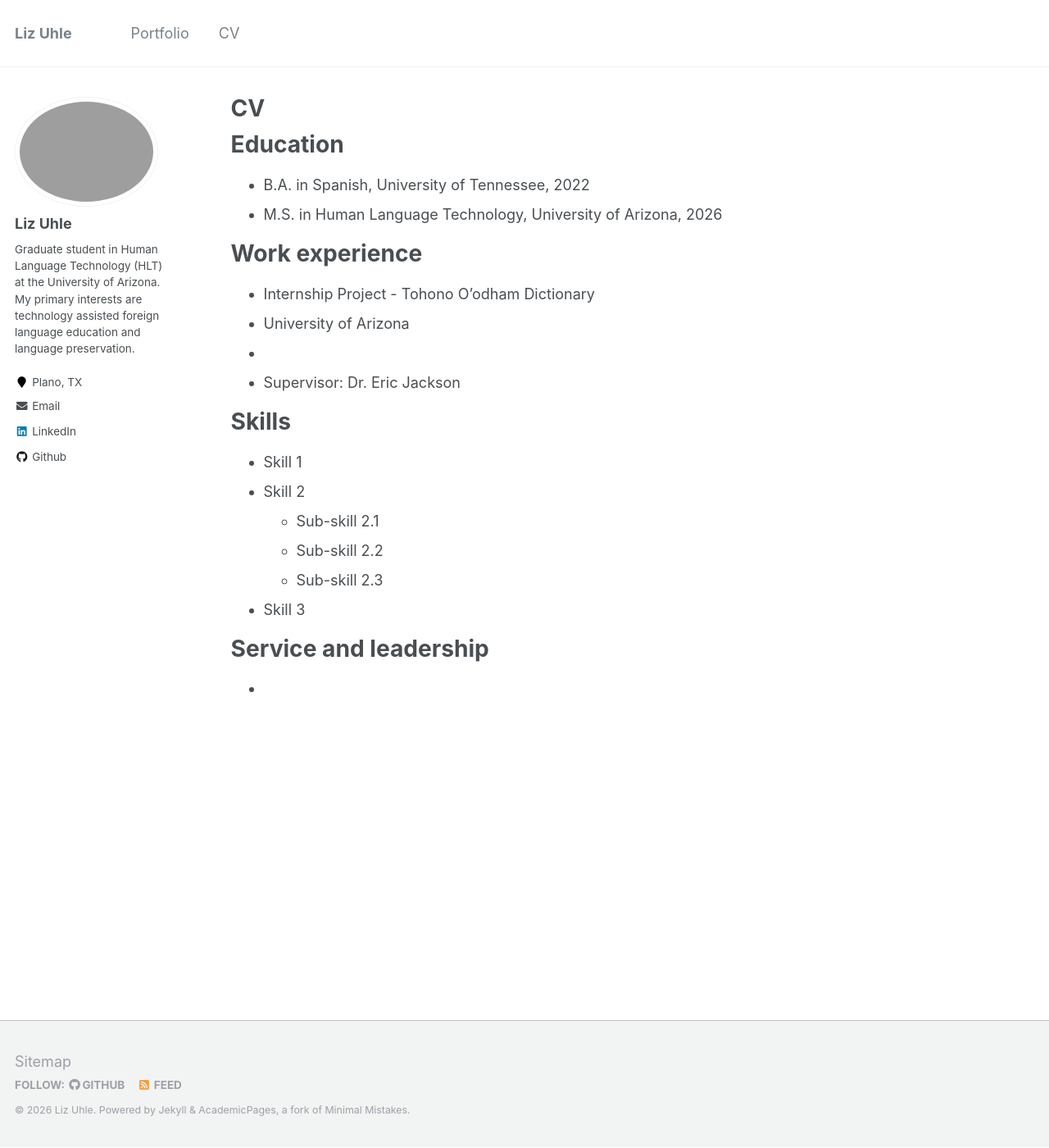
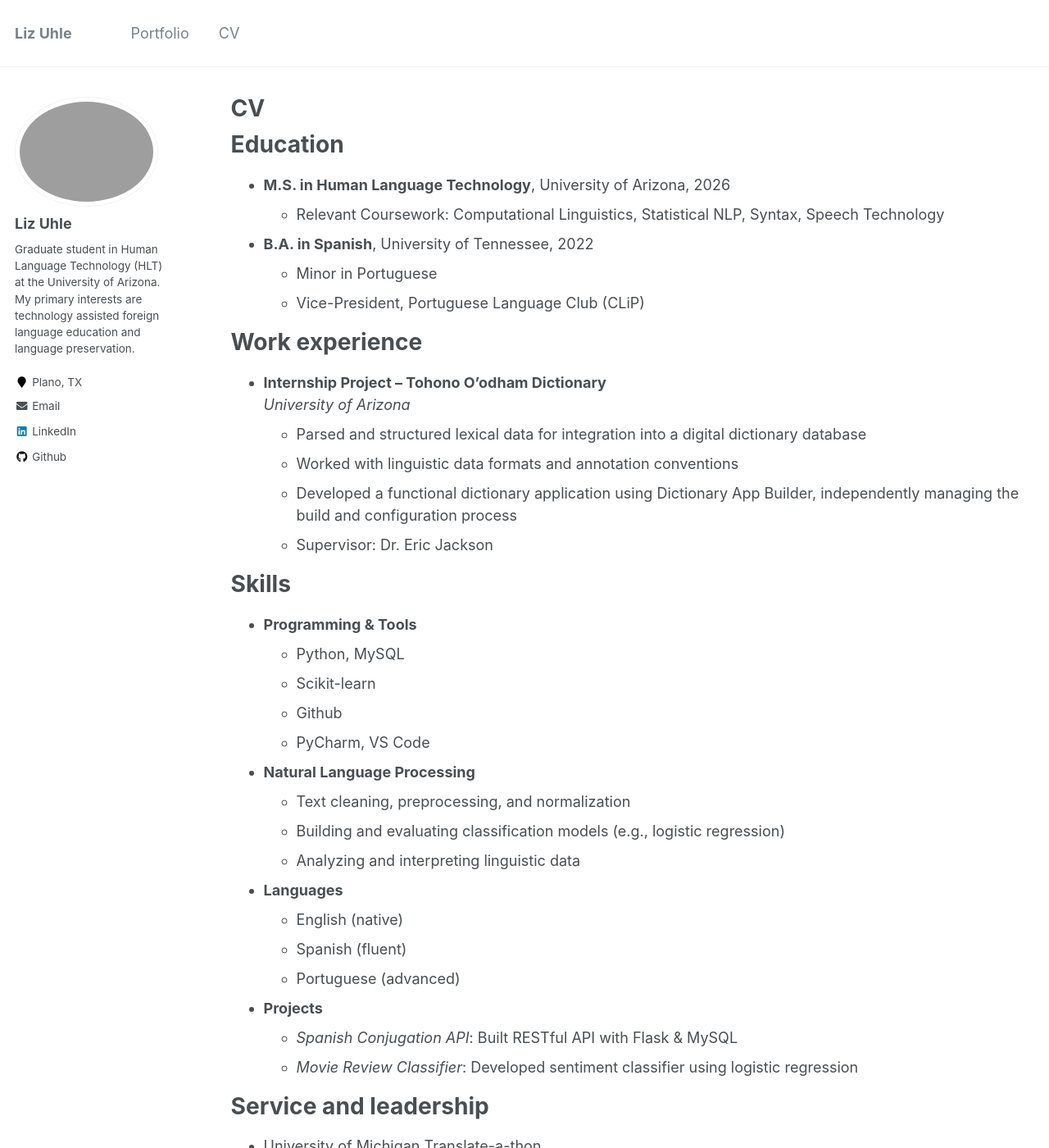
Before and after one commit to lizuhle/lizuhle.github.io, a Jekyll site: the page built from _pages/cv.md, in a window 1280 px wide and 1400 px high. Shown: the whole window at 82% size. Built offline with Jekyll 4.4.1, drawn with Linux system fonts in a browser that asks for light colours; some of the changed text lies outside the part shown.

Commit message:
update cv

```diff
--- a/_pages/cv.md
+++ b/_pages/cv.md
@@ -11,28 +11,50 @@ redirect_from:
 
 Education
 ======
-* B.A. in Spanish, University of Tennessee, 2022
-* M.S. in Human Language Technology, University of Arizona, 2026
+- **M.S. in Human Language Technology**, University of Arizona, 2026
+  - Relevant Coursework: Computational Linguistics, Statistical NLP, Syntax, Speech Technology
+
+- **B.A. in Spanish**, University of Tennessee, 2022
+  - Minor in Portuguese
+  - Vice-President, Portuguese Language Club (CLiP)
+
+
+
 
 Work experience
 ======
-*  Internship Project - Tohono O'odham Dictionary
-  * University of Arizona
-  *
-  * Supervisor: Dr. Eric Jackson
-
+- **Internship Project – Tohono O'odham Dictionary**
+  *University of Arizona*
+  - Parsed and structured lexical data for integration into a digital dictionary database
+  - Worked with linguistic data formats and annotation conventions
+  - Developed a functional dictionary application using Dictionary App Builder, independently managing the build and configuration process
+  - Supervisor: Dr. Eric Jackson
 
 
 Skills
 ======
-* Skill 1
-* Skill 2
-  * Sub-skill 2.1
-  * Sub-skill 2.2
-  * Sub-skill 2.3
-* Skill 3
+- **Programming & Tools**
+  - Python, MySQL
+  - Scikit-learn
+  - Github
+  - PyCharm, VS Code
+
+- **Natural Language Processing**
+  - Text cleaning, preprocessing, and normalization
+  - Building and evaluating classification models (e.g., logistic regression)
+  - Analyzing and interpreting linguistic data
+
+- **Languages**
+  - English (native)
+  - Spanish (fluent)
+  - Portuguese (advanced)
+
+- **Projects**
+  - *Spanish Conjugation API*: Built RESTful API with Flask & MySQL
+  - *Movie Review Classifier*: Developed sentiment classifier using logistic regression
 
 
 Service and leadership
 ======
-*
+- University of Michigan Translate-a-thon
+  - Volunteer Translator
```
